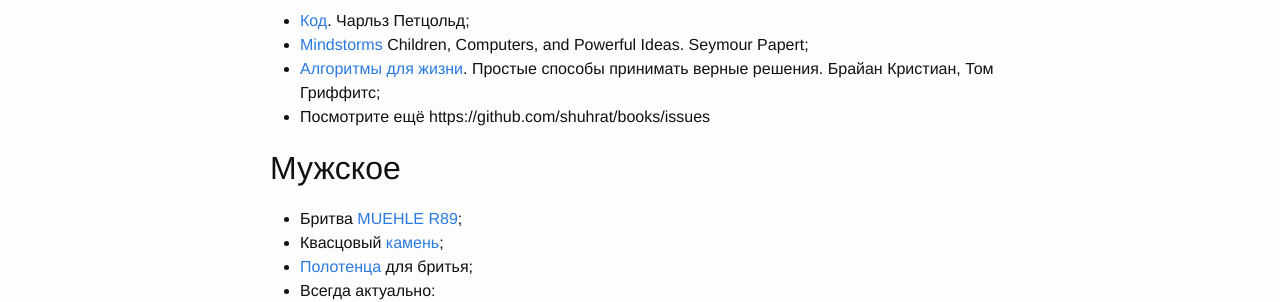
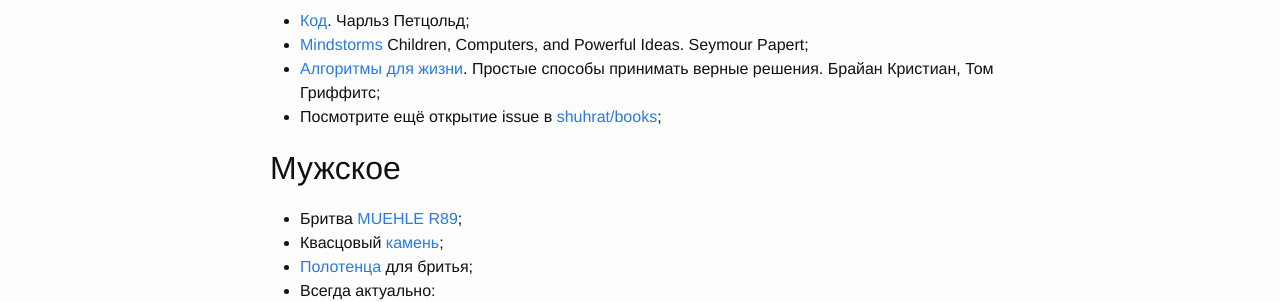
Before and after one commit to shuhrat/shuhrat.github.io, a Jekyll site: the page built from wishlist/index.md, in a window 1280 px wide. Shown: the part 961-1263 px from the top of the page. Built offline with Jekyll 4.4.1, drawn with Linux system fonts in a browser that asks for light colours.

Commit message:
Updated link to books

```diff
--- a/wishlist/index.md
+++ b/wishlist/index.md
@@ -38,7 +38,7 @@
 - [Код]. Чарльз Петцольд;
 - [Mindstorms] Children, Computers, and Powerful Ideas. Seymour Papert;
 - [Алгоритмы для жизни]. Простые способы принимать верные решения. Брайан Кристиан, Том Гриффитс;
-- Посмотрите ещё https://github.com/shuhrat/books/issues
+- Посмотрите ещё открытие issue в [shuhrat/books];
 
 
 ## Мужское
```
Also changed, not shown: other parts of wishlist/index.md (+2 -0 lines).
